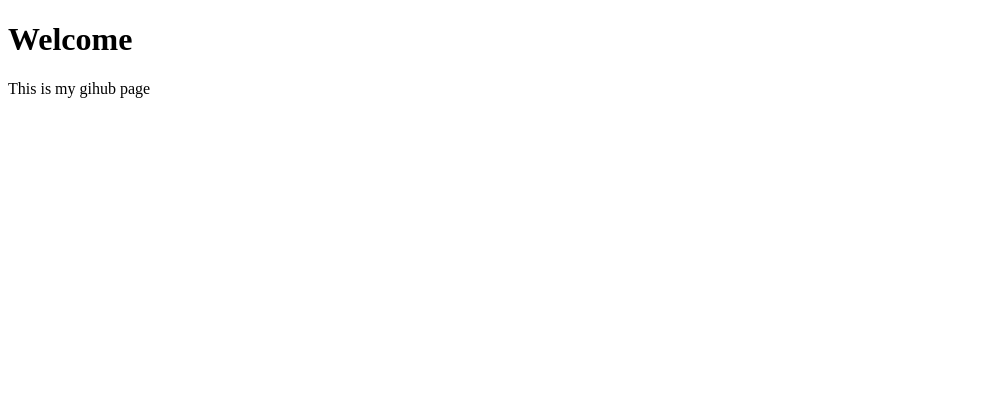
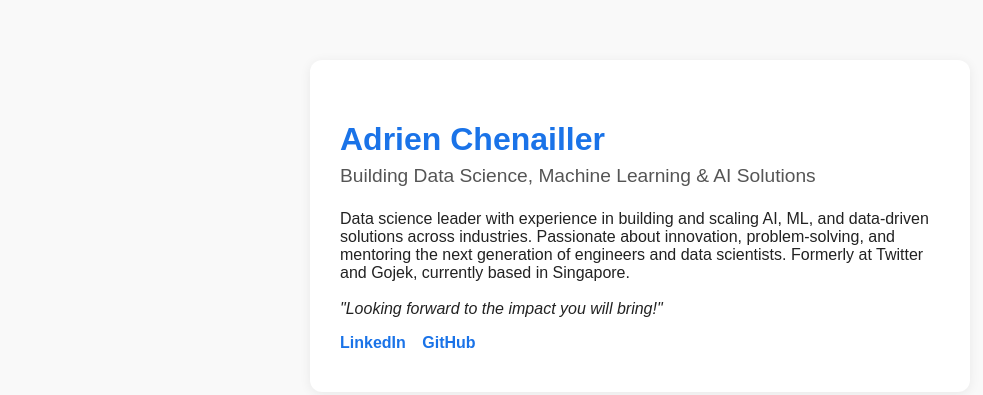
Before and after one commit to adfr/adfr.github.io, a plain HTML site: page index.html in a window 1280 px wide. Shown: the whole page, without its empty margins (0-983 px from the left). Drawn offline with Linux system fonts and the light colour scheme.

Commit message:
reformat

```diff
--- a/index.html
+++ b/index.html
@@ -1,7 +1,31 @@
 <!DOCTYPE html>
-<html>
+<html lang="en">
+<head>
+  <meta charset="UTF-8">
+  <meta name="viewport" content="width=device-width, initial-scale=1.0">
+  <title>Adrien Chenailler | Data Science, ML & AI</title>
+  <style>
+    body { font-family: Arial, sans-serif; background: #f9f9f9; color: #222; margin: 0; padding: 0; }
+    .container { max-width: 600px; margin: 60px auto; background: #fff; border-radius: 12px; box-shadow: 0 2px 12px rgba(0,0,0,0.07); padding: 40px 30px; }
+    h1 { color: #1a73e8; margin-bottom: 0.2em; }
+    .subtitle { color: #555; font-size: 1.2em; margin-bottom: 1.2em; }
+    .links a { display: inline-block; margin: 0 12px 0 0; color: #1a73e8; text-decoration: none; font-weight: bold; }
+    .links a:hover { text-decoration: underline; }
+    @media (max-width: 600px) { .container { padding: 20px 8px; } }
+  </style>
+</head>
 <body>
-<h1>Welcome</h1>
-<p>This is my gihub page</p>
+  <div class="container">
+    <h1>Adrien Chenailler</h1>
+    <div class="subtitle">Building Data Science, Machine Learning & AI Solutions</div>
+    <p>
+      Data science leader with experience in building and scaling AI, ML, and data-driven solutions across industries. Passionate about innovation, problem-solving, and mentoring the next generation of engineers and data scientists. Formerly at Twitter and Gojek, currently based in Singapore.<br><br>
+      <em>"Looking forward to the impact you will bring!"</em>
+    </p>
+    <div class="links">
+      <a href="https://www.linkedin.com/in/adrien-chenailler/" target="_blank">LinkedIn</a>
+      <a href="https://github.com/adfr" target="_blank">GitHub</a>
+    </div>
+  </div>
 </body>
 </html>
```
